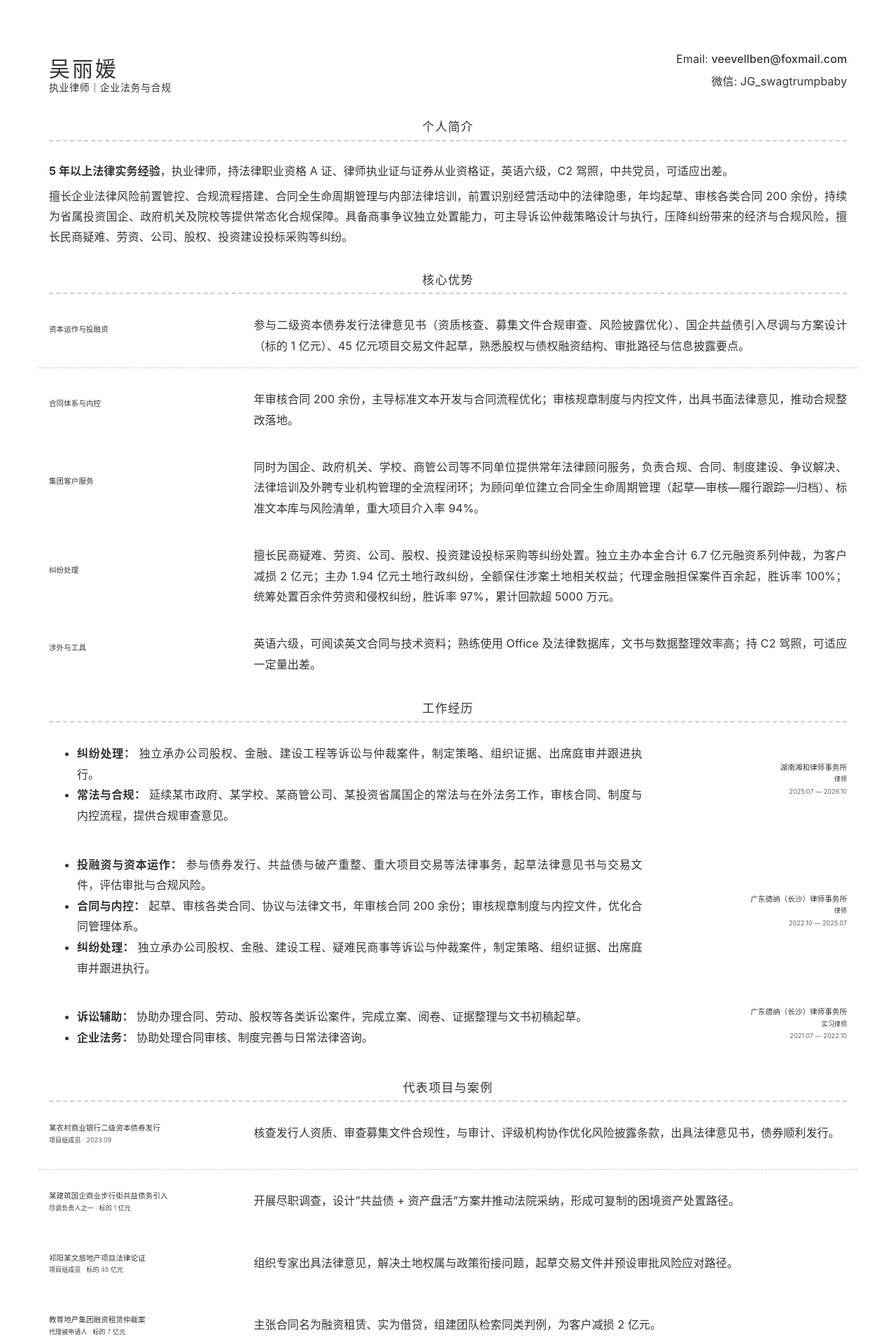
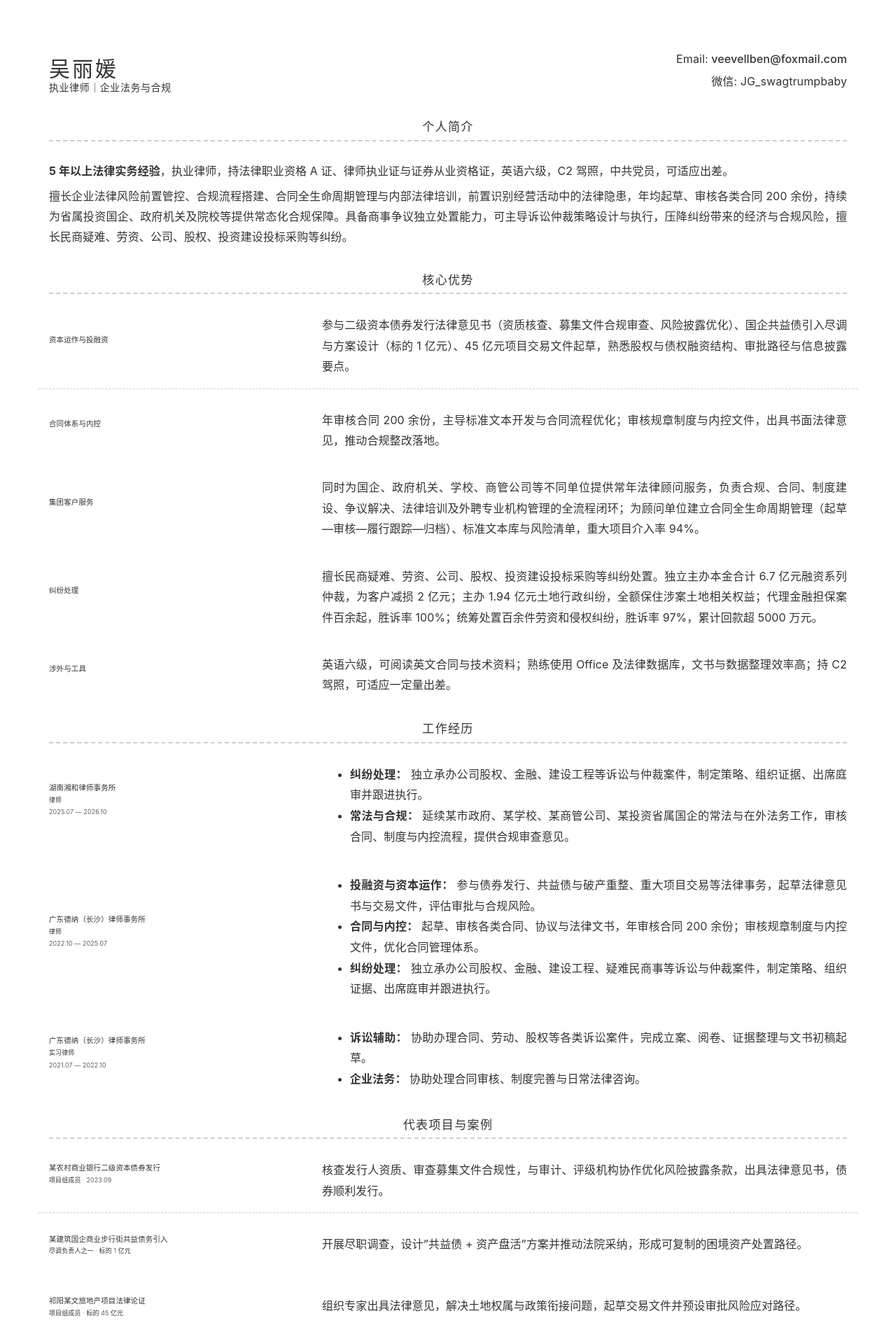
Before and after one commit to Liyuan-Wu/Liyuan-Wu.github.io, a Jekyll site: the page built from index.md, in a window 1280 px wide. Shown: the top 1920 px of the page at 70% size. Built offline with Jekyll 4.4.1, drawn with Linux system fonts in a browser that asks for light colours; nearby versions of some CDN libraries.

Commit message:
版式调整：左栏加宽至 1/3，简历条目统一左对齐布局

```diff
--- a/_config.yml
+++ b/_config.yml
@@ -52,14 +52,14 @@ content:
   - title: 工作经历
     layout: list
     content:
-      - layout: right
+      - layout: left
         title: 湖南湘和律师事务所
         sub_title: 律师
         caption: 2025.07 — 2026.10
         description: |
           - **纠纷处理：** 独立承办公司股权、金融、建设工程等诉讼与仲裁案件，制定策略、组织证据、出席庭审并跟进执行。
           - **常法与合规：** 延续某市政府、某学校、某商管公司、某投资省属国企的常法与在外法务工作，审核合同、制度与内控流程，提供合规审查意见。
-      - layout: right
+      - layout: left
         title: 广东德纳（长沙）律师事务所
         sub_title: 律师
         caption: 2022.10 — 2025.07
@@ -67,7 +67,7 @@ content:
           - **投融资与资本运作：** 参与债券发行、共益债与破产重整、重大项目交易等法律事务，起草法律意见书与交易文件，评估审批与合规风险。
           - **合同与内控：** 起草、审核各类合同、协议与法律文书，年审核合同 200 余份；审核规章制度与内控文件，优化合同管理体系。
           - **纠纷处理：** 独立承办公司股权、金融、建设工程、疑难民商事等诉讼与仲裁案件，制定策略、组织证据、出席庭审并跟进执行。
-      - layout: right
+      - layout: left
         title: 广东德纳（长沙）律师事务所
         sub_title: 实习律师
         caption: 2021.07 — 2022.10
@@ -108,7 +108,7 @@ content:
   - title: 教育背景
     layout: list
     content:
-      - layout: top-right
+      - layout: left
         title: 广西大学（211 / 双一流）
         sub_title: 法学 · 本科（全日制）
         caption: 2017.09 — 2021.06
--- a/assets/main.scss
+++ b/assets/main.scss
@@ -45,6 +45,17 @@ h4 {
   font-size: 0.9rem;
 }
 
+/* 中文名称较长，左栏加宽到 1/3，正文 2/3 */
+@media (min-width: 992px) {
+  .layout .details {
+    width: 33.3333%;
+  }
+
+  .layout .content {
+    width: 66.6667%;
+  }
+}
+
 .layout .content p,
 .layout .content li {
   line-height: 1.85;
```
